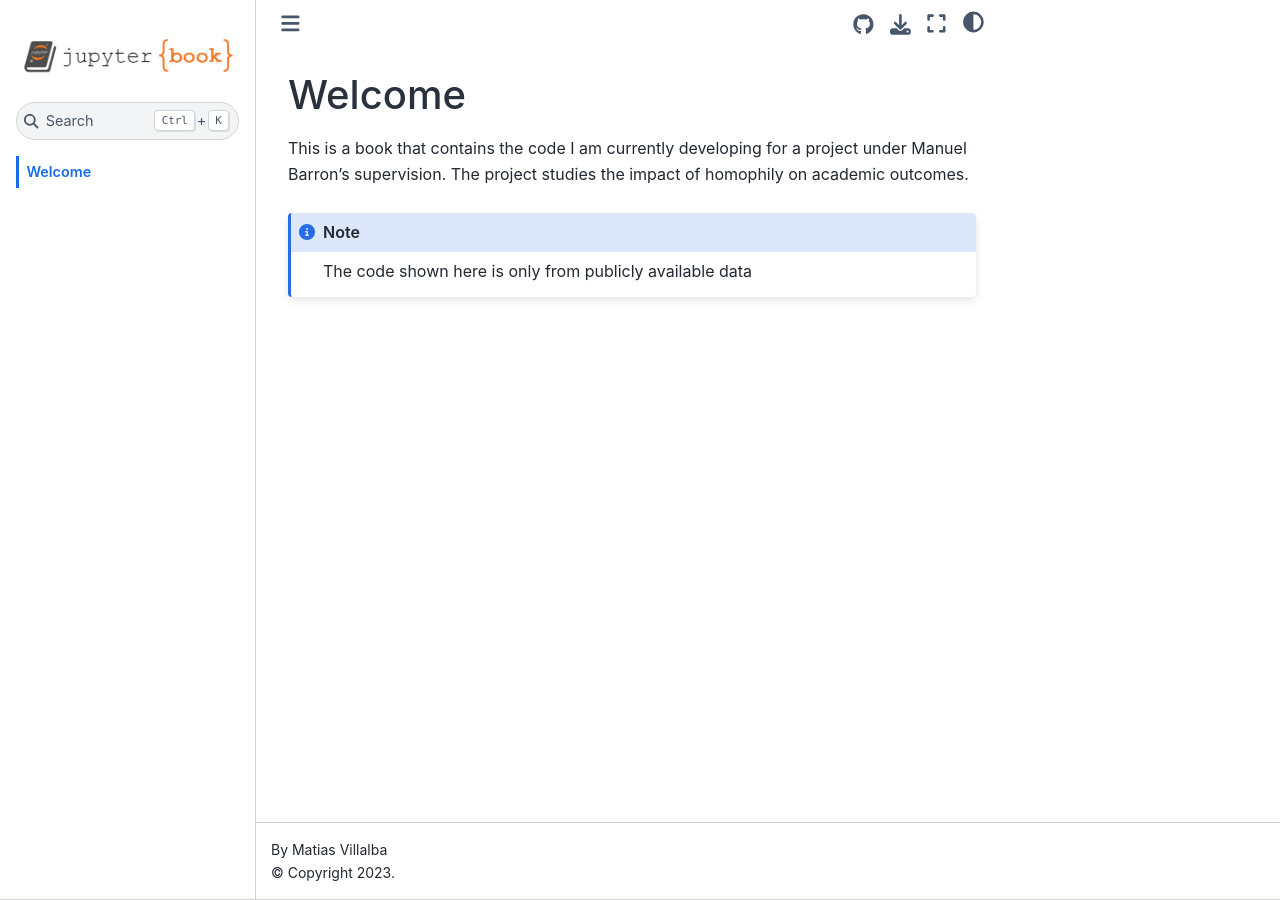
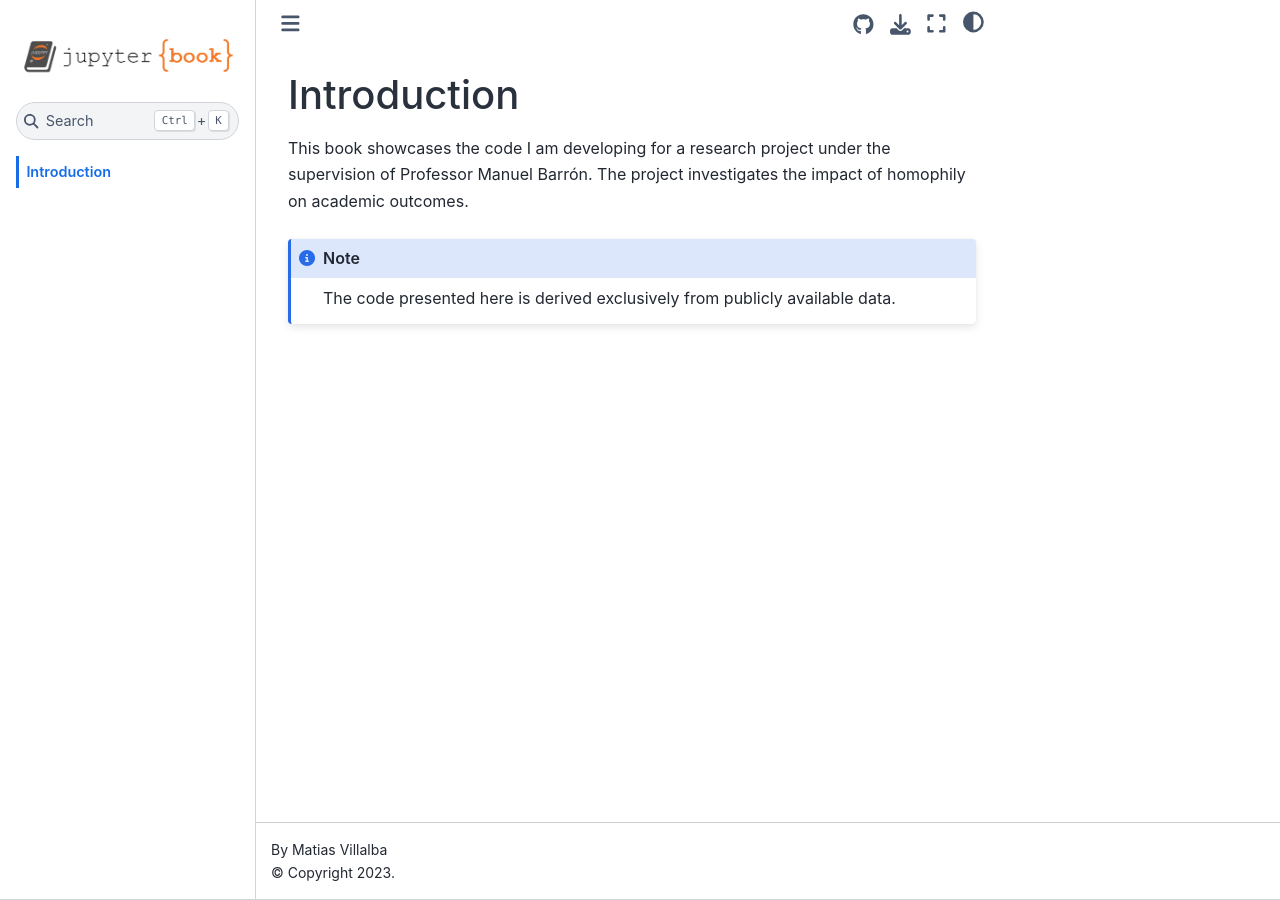
Before and after one commit to mvillalbao/CIUP_RA_works, a Jupyter Book: the page built from intro.md, in a window 1280 px wide. Built offline with Jupyter Book 1.0.4 settings and Sphinx 7.4.7 and the Sphinx Book theme 1.1.4, drawn with Linux system fonts in a browser that asks for light colours; pages that are not in the unit, such as notebooks, are missing from menus.

````diff
--- a/_toc.yml
+++ b/_toc.yml
@@ -4,6 +4,6 @@
 format: jb-book
 root: intro
 options:  # The options key will be applied to all chapters, but not sub-sections
-  numbered: True
+  numbered: 1
 chapters:
 - file: code/text_extraction_and_classification
--- a/intro.md
+++ b/intro.md
@@ -1,9 +1,9 @@
-# Welcome
+# Introduction
 
-This is a book that contains the code I am currently developing for a project under Manuel Barron's supervision. The project studies the impact of homophily on academic outcomes.
+This book showcases the code I am developing for a research project under the supervision of Professor Manuel Barrón. The project investigates the impact of homophily on academic outcomes.
 
 ```{note}
-The code shown here is only from publicly available data
+The code presented here is derived exclusively from publicly available data.
 ```
 
 ```{tableofcontents}
````
Also changed, not shown: 1 other file.
